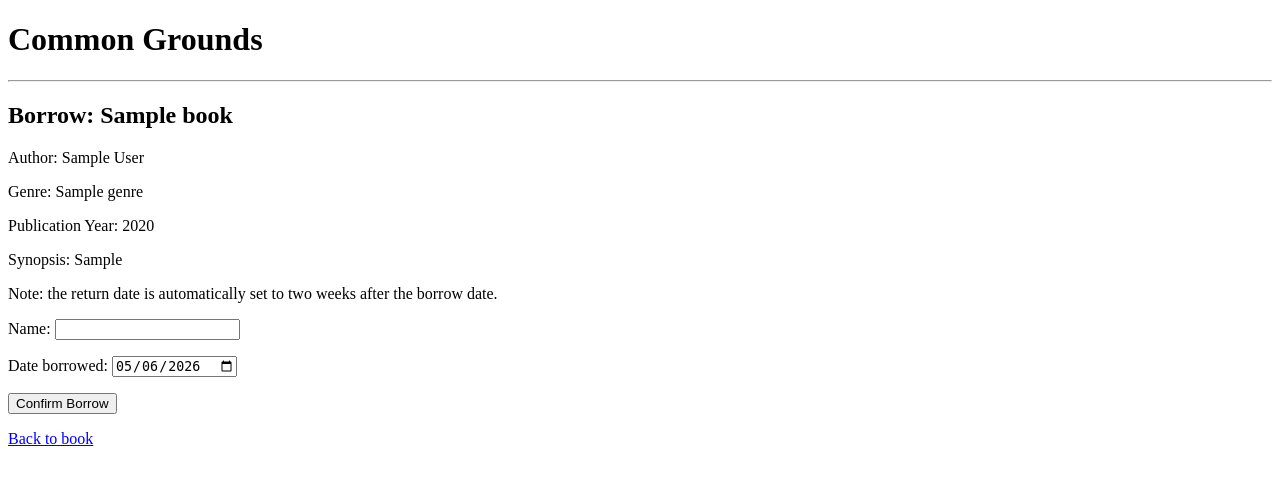
After one commit to Sazemii/commongrounds-AEFG-18, a Django app: page /bookclub/book/1/borrow in a window 1280 px wide. The commit adds this page. Shown: the top 485 px of the page. Run offline with Django 5.2, Linux system fonts and the light colour scheme; tables that the repository leaves empty hold one stand-in row (values such as "Sample post").

Commit message:
bookclub: full app with Factory Method pattern (No styles yet)

```diff
--- /dev/null
+++ b/commongrounds/bookclub/forms.py
@@ -0,0 +1,79 @@
+from datetime import date, timedelta
+
+from django import forms
+
+from .models import Book, BookReview, Borrow
+
+
+class BookReviewForm(forms.ModelForm):
+    class Meta:
+        model = BookReview
+        fields = ['title', 'comment']
+
+
+class BookContributeForm(forms.ModelForm):
+    class Meta:
+        model = Book
+        fields = [
+            'title',
+            'genre',
+            'author',
+            'synopsis',
+            'publication_year',
+            'available_to_borrow',
+        ]
+
+
+class BookUpdateForm(forms.ModelForm):
+    class Meta:
+        model = Book
+        fields = [
+            'title',
+            'genre',
+            'author',
+            'synopsis',
+            'publication_year',
+            'available_to_borrow',
+        ]
+
+
+class BookBorrowForm(forms.ModelForm):
+    class Meta:
+        model = Borrow
+        fields = ['name', 'date_borrowed']
+        widgets = {
+            'date_borrowed': forms.DateInput(attrs={'type': 'date'}),
+        }
+
+    def __init__(self, *args, user=None, **kwargs):
+        super().__init__(*args, **kwargs)
+        self.user = user
+        if user and user.is_authenticated:
+            self.fields['name'].required = False
+            self.fields['name'].widget = forms.HiddenInput()
+        if not self.initial.get('date_borrowed'):
+            self.initial['date_borrowed'] = date.today()
+
+    def save(self, commit=True):
+        instance = super().save(commit=False)
+        if instance.date_borrowed:
+            instance.date_to_return = instance.date_borrowed + timedelta(weeks=2)
+        if commit:
+            instance.save()
+        return instance
+
+
+class BookFormFactory:
+    """Factory Method: returns the appropriate form class for a given context."""
+
+    @classmethod
+    def get_form(cls, context):
+        if context == 'review':
+            return BookReviewForm
+        if context == 'contribute':
+            return BookContributeForm
+        if context == 'update':
+            return BookUpdateForm
+        if context == 'borrow':
+            return BookBorrowForm
+        raise ValueError('Unknown form context: {}'.format(context))
--- /dev/null
+++ b/commongrounds/bookclub/templates/bookclub/book_borrow.html
@@ -0,0 +1,20 @@
+{% extends 'base.html' %}
+
+{% block title %}Borrow {{ object.title }} | Book Club{% endblock %}
+{% block page_heading %}Borrow: {{ object.title }}{% endblock %}
+
+{% block content %}
+<p>Author: {{ object.author }}</p>
+<p>Genre: {{ object.genre }}</p>
+<p>Publication Year: {{ object.publication_year }}</p>
+<p>Synopsis: {{ object.synopsis }}</p>
+
+<p>Note: the return date is automatically set to two weeks after the borrow date.</p>
+
+<form method="post">
+  {% csrf_token %}
+  {{ borrow_form.as_p }}
+  <button type="submit">Confirm Borrow</button>
+</form>
+<p><a href="{{ object.get_absolute_url }}">Back to book</a></p>
+{% endblock %}
--- a/commongrounds/bookclub/urls.py
+++ b/commongrounds/bookclub/urls.py
@@ -1,11 +1,22 @@
 from django.urls import path
 
-from .views import BookListView, BookDetailView
+from .views import (
+    BookBorrowView,
+    BookCreateView,
+    BookDetailView,
+    BookListView,
+    BookUpdateView,
+    bookmark_toggle,
+)
 
 
 app_name = "bookclub"
 
 urlpatterns = [
     path('books', BookListView.as_view(), name='book-list'),
+    path('book/add', BookCreateView.as_view(), name='book-create'),
     path('book/<int:pk>', BookDetailView.as_view(), name='book-detail'),
+    path('book/<int:pk>/edit', BookUpdateView.as_view(), name='book-update'),
+    path('book/<int:pk>/borrow', BookBorrowView.as_view(), name='book-borrow'),
+    path('book/<int:pk>/bookmark', bookmark_toggle, name='book-bookmark'),
 ]
--- a/commongrounds/bookclub/views.py
+++ b/commongrounds/bookclub/views.py
@@ -1,14 +1,168 @@
+from django.contrib.auth.mixins import LoginRequiredMixin
+from django.http import Http404
+from django.shortcuts import redirect, render
+from django.urls import reverse
+from django.views.generic.detail import DetailView
+from django.views.generic.edit import CreateView, UpdateView
 from django.views.generic.list import ListView
-from django.views.generic.detail import DetailView
 
-from .models import Book
+from accounts.mixins import RoleRequiredMixin
+from accounts.models import Profile
+
+from .forms import BookFormFactory
+from .models import Book, Bookmark, BookReview, Borrow
 
 
 class BookListView(ListView):
     model = Book
     template_name = 'bookclub/book_list.html'
+    context_object_name = 'all_books'
+
+    def get_queryset(self):
+        qs = Book.objects.all()
+        user = self.request.user
+        if user.is_authenticated and hasattr(user, 'profile'):
+            profile = user.profile
+            contributed_ids = list(
+                Book.objects.filter(contributor=profile).values_list('pk', flat=True)
+            )
+            bookmarked_ids = list(
+                Bookmark.objects.filter(profile=profile).values_list('book_id', flat=True)
+            )
+            reviewed_ids = list(
+                BookReview.objects.filter(user_reviewer=profile).values_list('book_id', flat=True)
+            )
+            grouped = set(contributed_ids) | set(bookmarked_ids) | set(reviewed_ids)
+            qs = qs.exclude(pk__in=grouped)
+        return qs
+
+    def get_context_data(self, **kwargs):
+        ctx = super().get_context_data(**kwargs)
+        user = self.request.user
+        if user.is_authenticated and hasattr(user, 'profile'):
+            profile = user.profile
+            ctx['contributed_books'] = Book.objects.filter(contributor=profile)
+            ctx['bookmarked_books'] = Book.objects.filter(
+                bookmarks__profile=profile
+            ).distinct()
+            ctx['reviewed_books'] = Book.objects.filter(
+                reviews__user_reviewer=profile
+            ).distinct()
+        return ctx
 
 
 class BookDetailView(DetailView):
     model = Book
     template_name = 'bookclub/book_detail.html'
+
+    def get_context_data(self, **kwargs):
+        ctx = super().get_context_data(**kwargs)
+        review_form_cls = BookFormFactory.get_form('review')
+        ctx['review_form'] = review_form_cls()
+        ctx['reviews'] = self.object.reviews.all()
+        ctx['bookmark_count'] = self.object.bookmarks.count()
+        user = self.request.user
+        if user.is_authenticated and hasattr(user, 'profile'):
+            ctx['is_owner'] = self.object.contributor_id == user.profile.pk
+            ctx['is_bookmarked'] = self.object.bookmarks.filter(
+                profile=user.profile
+            ).exists()
+        else:
+            ctx['is_owner'] = False
+            ctx['is_bookmarked'] = False
+        return ctx
+
+    def post(self, request, *args, **kwargs):
+        self.object = self.get_object()
+        review_form_cls = BookFormFactory.get_form('review')
+        form = review_form_cls(request.POST)
+        if form.is_valid():
+            review = form.save(commit=False)
+            review.book = self.object
+            if request.user.is_authenticated and hasattr(request.user, 'profile'):
+                review.user_reviewer = request.user.profile
+            else:
+                review.anon_reviewer = 'Anonymous'
+            review.save()
+            return redirect(self.object.get_absolute_url())
+        ctx = self.get_context_data()
+        ctx['review_form'] = form
+        return render(request, self.template_name, ctx)
+
+
+class BookCreateView(RoleRequiredMixin, CreateView):
+    model = Book
+    template_name = 'bookclub/book_form.html'
+    required_role = Profile.ROLE_BOOK_CONTRIBUTOR
+
+    def get_form_class(self):
+        return BookFormFactory.get_form('contribute')
+
+    def form_valid(self, form):
+        book = form.save(commit=False)
+        book.contributor = self.request.user.profile
+        book.save()
+        self.object = book
+        return redirect(book.get_absolute_url())
+
+
+class BookUpdateView(RoleRequiredMixin, UpdateView):
+    model = Book
+    template_name = 'bookclub/book_form.html'
+    required_role = Profile.ROLE_BOOK_CONTRIBUTOR
+
+    def get_form_class(self):
+        return BookFormFactory.get_form('update')
+
+    def get_success_url(self):
+        return self.object.get_absolute_url()
+
+
+class BookBorrowView(DetailView):
+    model = Book
+    template_name = 'bookclub/book_borrow.html'
+
+    def get_context_data(self, **kwargs):
+        ctx = super().get_context_data(**kwargs)
+        form_cls = BookFormFactory.get_form('borrow')
+        initial = {}
+        user = self.request.user
+        if user.is_authenticated and hasattr(user, 'profile'):
+            initial['name'] = user.profile.display_name
+        ctx['borrow_form'] = form_cls(initial=initial, user=user)
+        return ctx
+
+    def post(self, request, *args, **kwargs):
+        self.object = self.get_object()
+        form_cls = BookFormFactory.get_form('borrow')
+        form = form_cls(request.POST, user=request.user)
+        if form.is_valid():
+            borrow = form.save(commit=False)
+            borrow.book = self.object
+            if request.user.is_authenticated and hasattr(request.user, 'profile'):
+                borrow.borrower = request.user.profile
+                if not borrow.name:
+                    borrow.name = request.user.profile.display_name
+            borrow.save()
+            return redirect(self.object.get_absolute_url())
+        ctx = self.get_context_data()
+        ctx['borrow_form'] = form
+        return render(request, self.template_name, ctx)
+
+
+def bookmark_toggle(request, pk):
+    if not request.user.is_authenticated:
+        return redirect('login')
+    if request.method != 'POST':
+        return redirect('bookclub:book-detail', pk=pk)
+    try:
+        book = Book.objects.get(pk=pk)
+    except Book.DoesNotExist:
+        raise Http404
+    profile = request.user.profile
+    existing = Bookmark.objects.filter(profile=profile, book=book)
+    if existing.exists():
+        existing.delete()
+    else:
+        Bookmark.objects.create(profile=profile, book=book)
+    return redirect('bookclub:book-detail', pk=pk)
```
Also changed, not shown: commongrounds/bookclub/admin.py (+31 -1 lines), commongrounds/bookclub/models.py (+88 -0 lines), commongrounds/bookclub/templates/bookclub/book_detail.html (+49 -4 lines), commongrounds/bookclub/templates/bookclub/book_form.html (added, +17 -0 lines), commongrounds/bookclub/templates/bookclub/book_list.html (+47 -8 lines), commongrounds/bookclub/migrations/0002_book_available_to_borrow_book_contributor_and_more.py (added).
